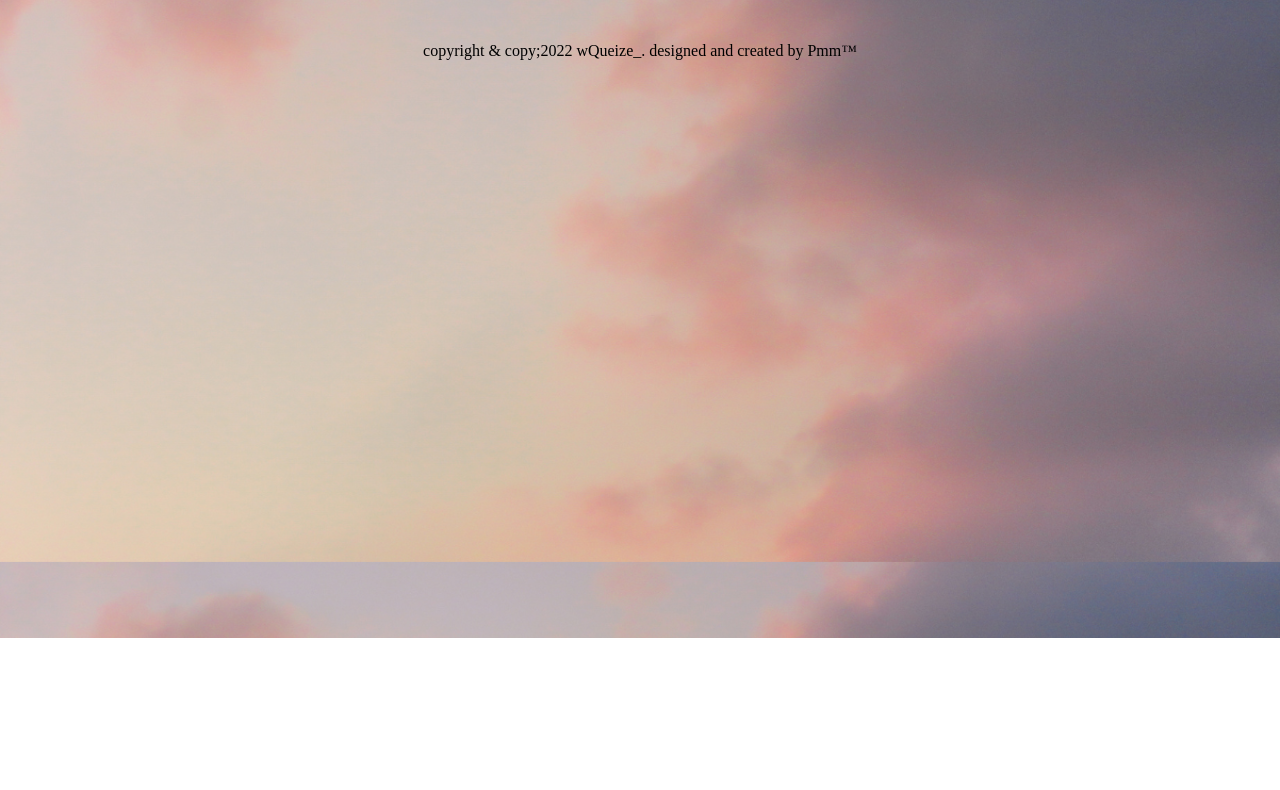
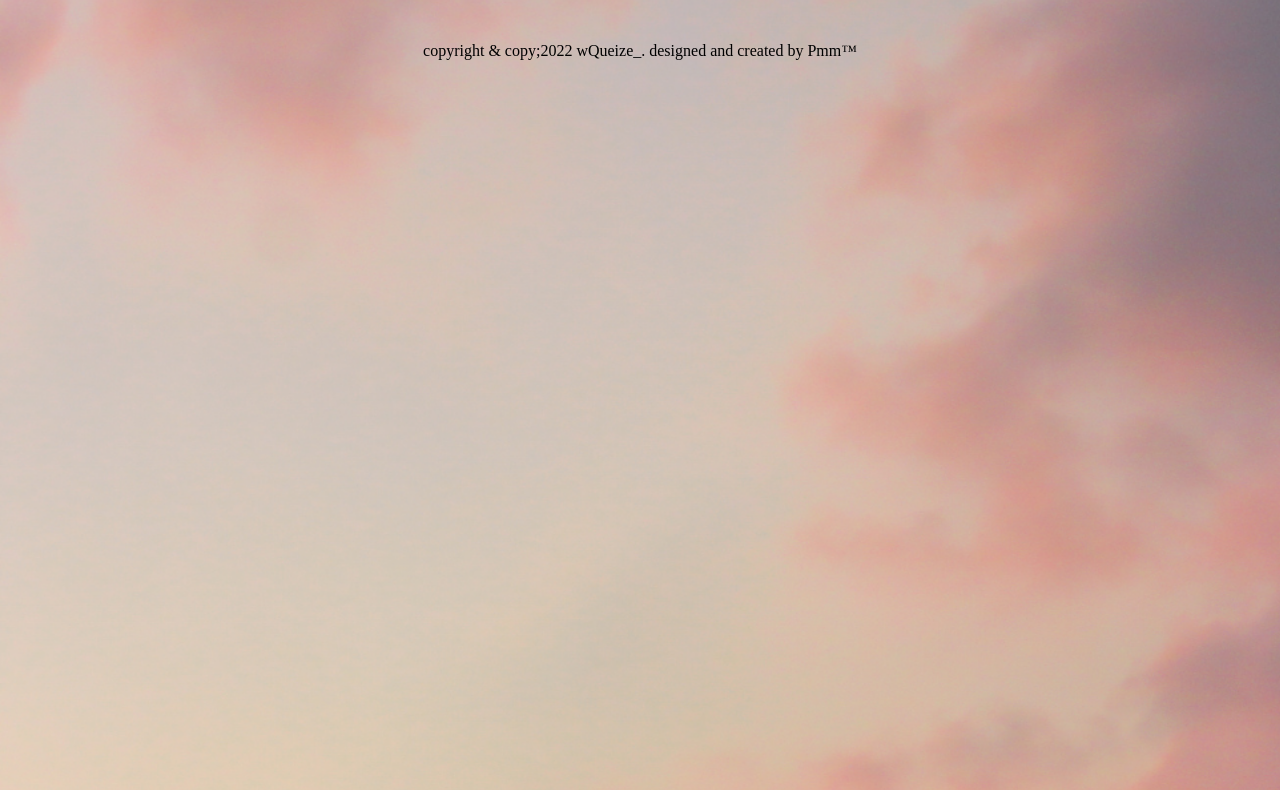
Before and after one commit to wqueize/web-minecraft, a plain HTML site: page index.html in a window 1280 px wide. Shown: the part 162-952 px from the top of the page. Before the commit the page ends 800 px from the top, so only its background shows below. Drawn offline with Linux system fonts and the light colour scheme.

Commit message:
Update style.css

```diff
--- a/style.css
+++ b/style.css
@@ -2,6 +2,7 @@
     background-image: url(fond\ 2.png);
      text-align: center;
      background-size: cover;
+     background-repeat: no-repeat;
 }
 
 *{
@@ -16,10 +17,6 @@
 .container{
     width: 100%;
     height: 100vh;
-    background-size: cover;
-    background-position: center;
-
-    position: fixed;
 }
 
 #menuIcon{
```
